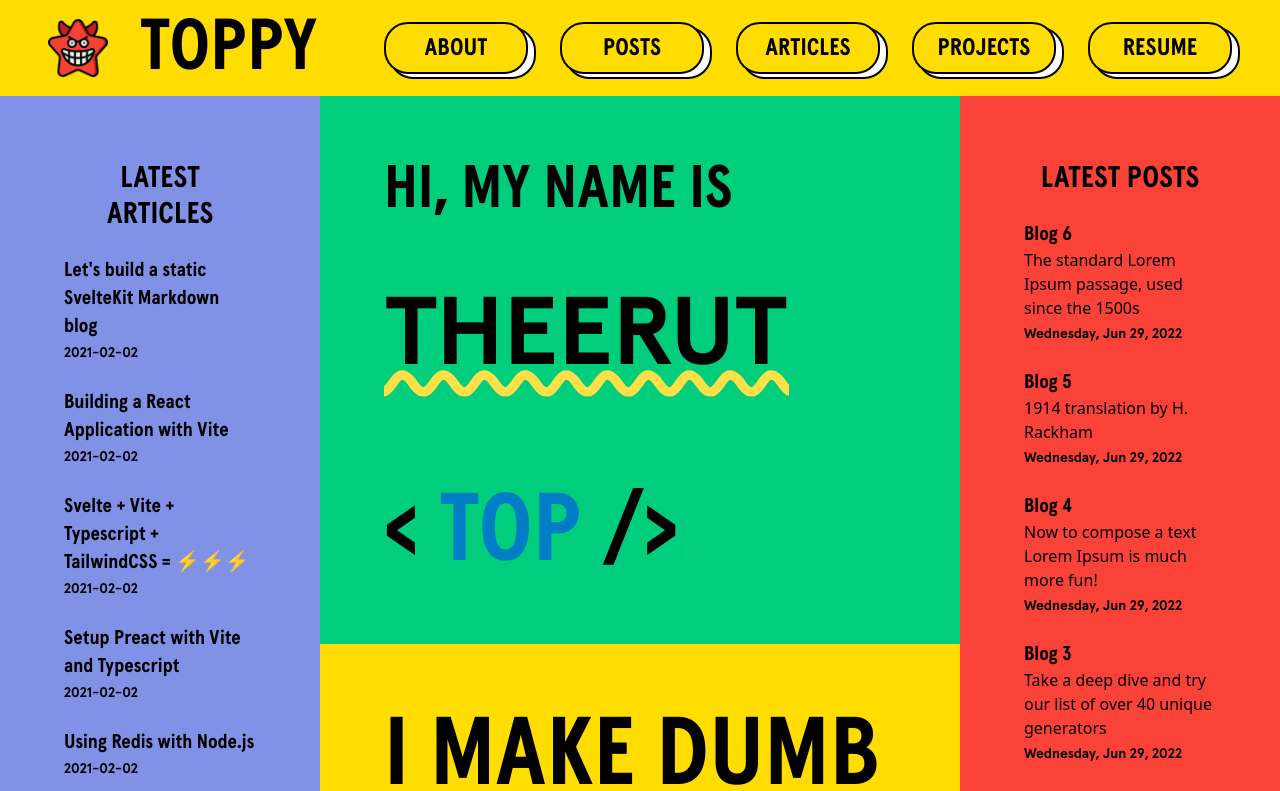
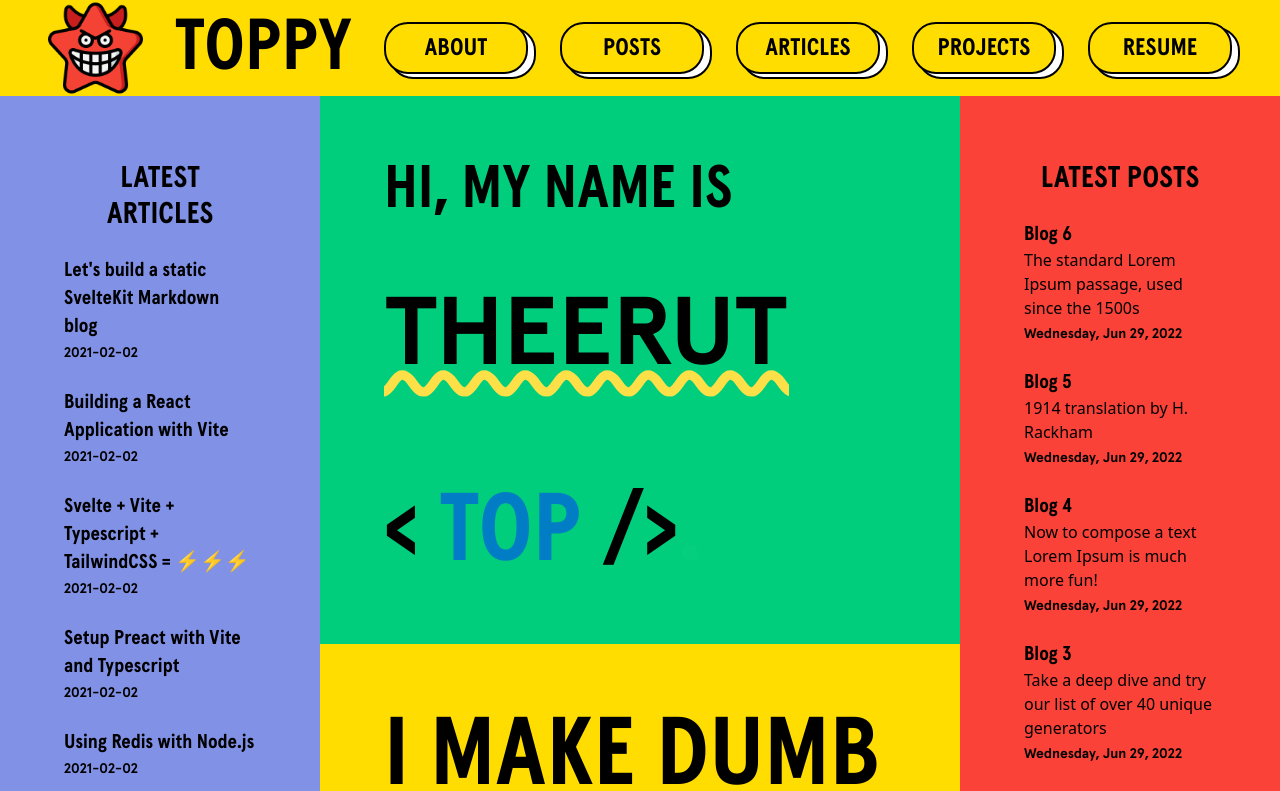
Before and after one commit to topkoong/topkoong.github.io, a Next.js app: page / in a window 1280 px wide. Shown: the top 791 px of the page. Built offline with nearby package versions, Linux system fonts and the light colour scheme.

Commit message:
chore: testing logo

```diff
--- a/next.config.js
+++ b/next.config.js
@@ -7,10 +7,10 @@ const withMDX = require('@next/mdx')({
 
 const nextConfig = {
   reactStrictMode: true,
-  images: {
-    loader: 'akamai',
-    path: '',
-  },
+  // images: {
+  //   loader: 'akamai',
+  //   path: '',
+  // },
 };
 
 // module.exports = nextConfig;
--- a/src/components/Navbar.tsx
+++ b/src/components/Navbar.tsx
@@ -18,7 +18,7 @@ const Navbar = () => {
       <ul className='w-full md:w-100 flex items-center justify-between md:justify-start'>
         <li className='px-4'>
           <Link href='/'>
-            <Image src={logo} alt='logo' width={60} height={60} />
+            <Image src={logo} alt='logo' />
           </Link>
         </li>
         <li className='px-4 font-apercu text-7xl font-extrabold uppercase'>
```
